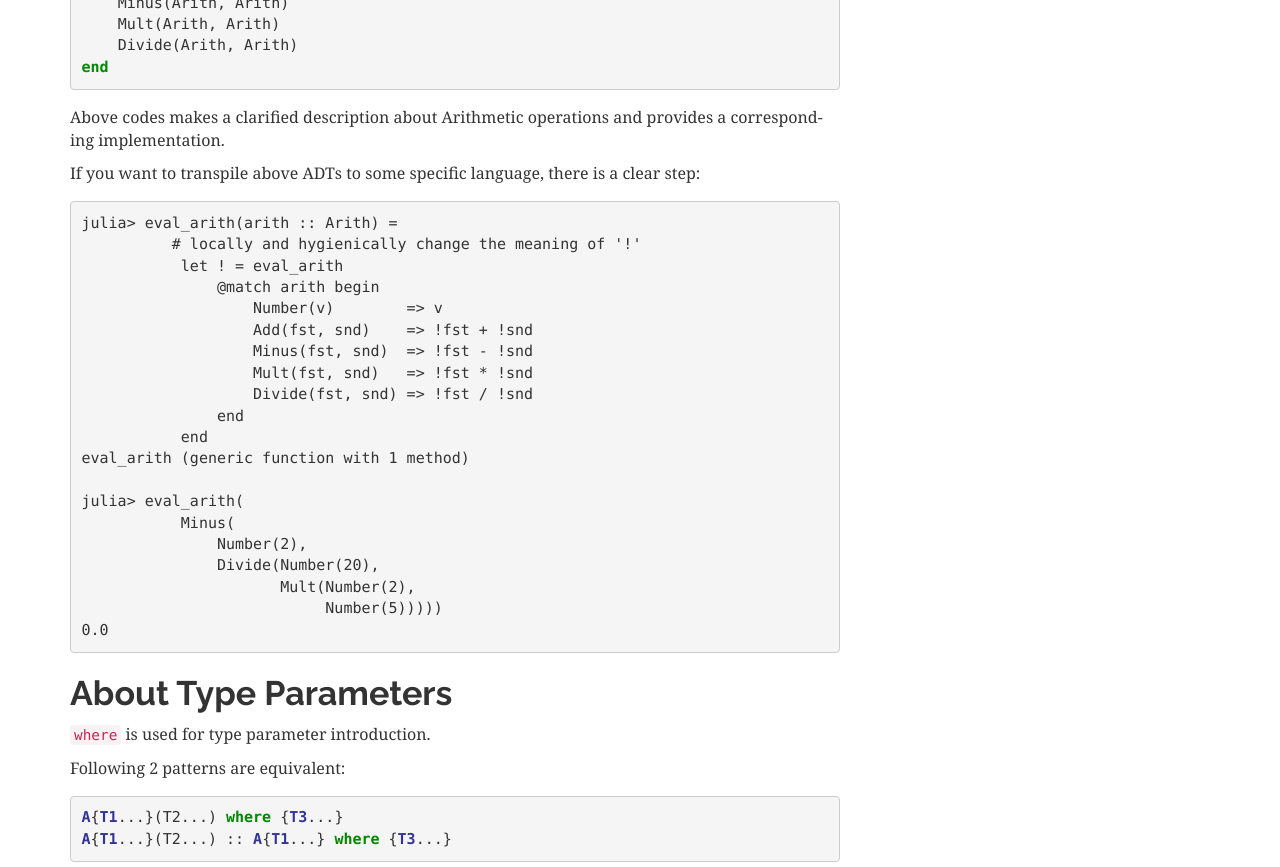
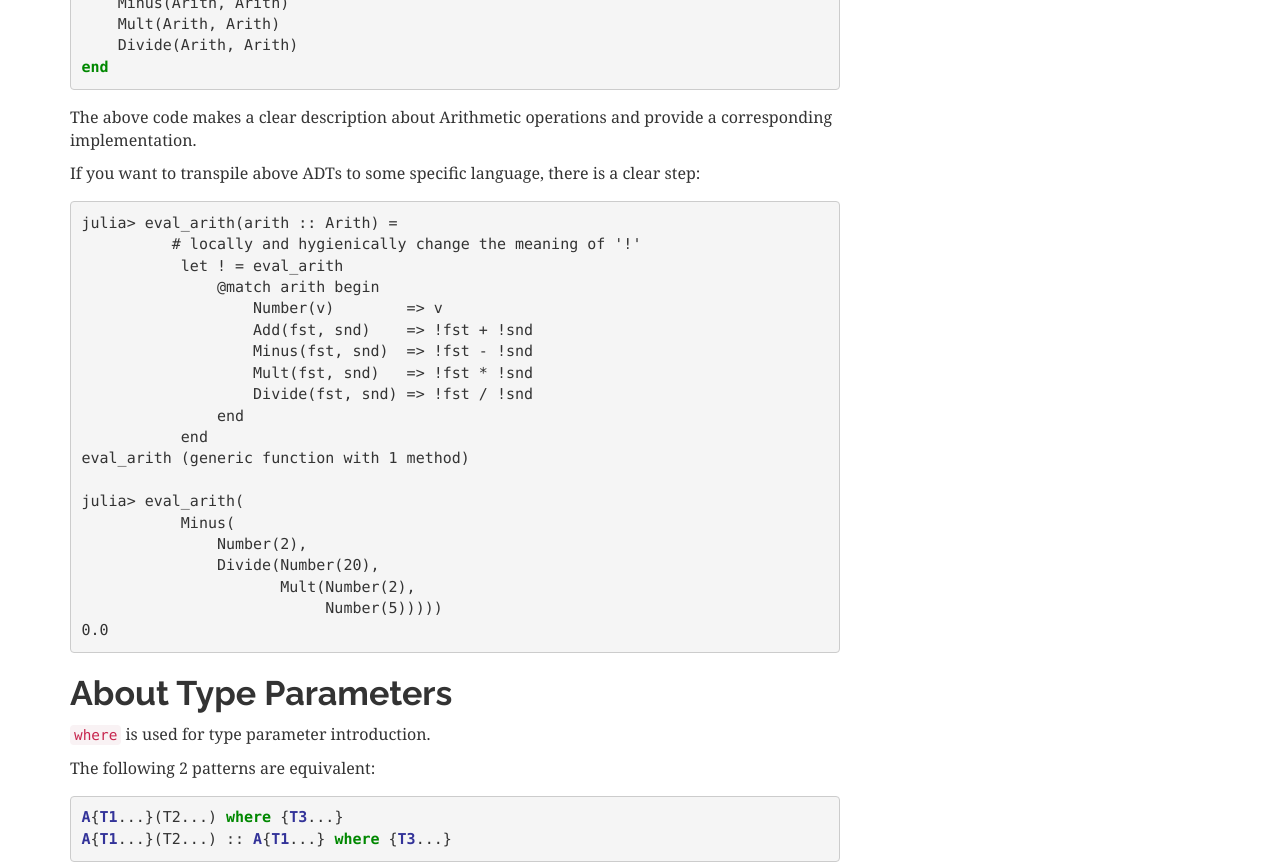
Before and after one commit to thautwarm/MLStyle.jl, a Sphinx documentation site: the page built from docs/syntax/adt.md, in a window 1280 px wide and 1400 px high, scrolled down 1758 px. Shown: the part 387-1254 px from the top of the window. Built offline with Sphinx 7.4.7, drawn with Linux system fonts in a browser that asks for light colours.

Commit message:
Update adt.md
minor grammar changes

````diff
--- a/docs/syntax/adt.md
+++ b/docs/syntax/adt.md
@@ -105,7 +105,7 @@ using MLStyle
 end
 ```
 
-Above codes makes a clarified description about Arithmetic operations and provides a corresponding implementation.
+The above code makes a clear description about Arithmetic operations and provide a corresponding implementation.
 
 If you want to transpile above ADTs to some specific language, there is a clear step:
 
@@ -137,7 +137,7 @@ About Type Parameters
 
 `where` is used for type parameter introduction.
 
-Following 2 patterns are equivalent:
+The following 2 patterns are equivalent:
 ```julia
 A{T1...}(T2...) where {T3...}
 A{T1...}(T2...) :: A{T1...} where {T3...}
````
